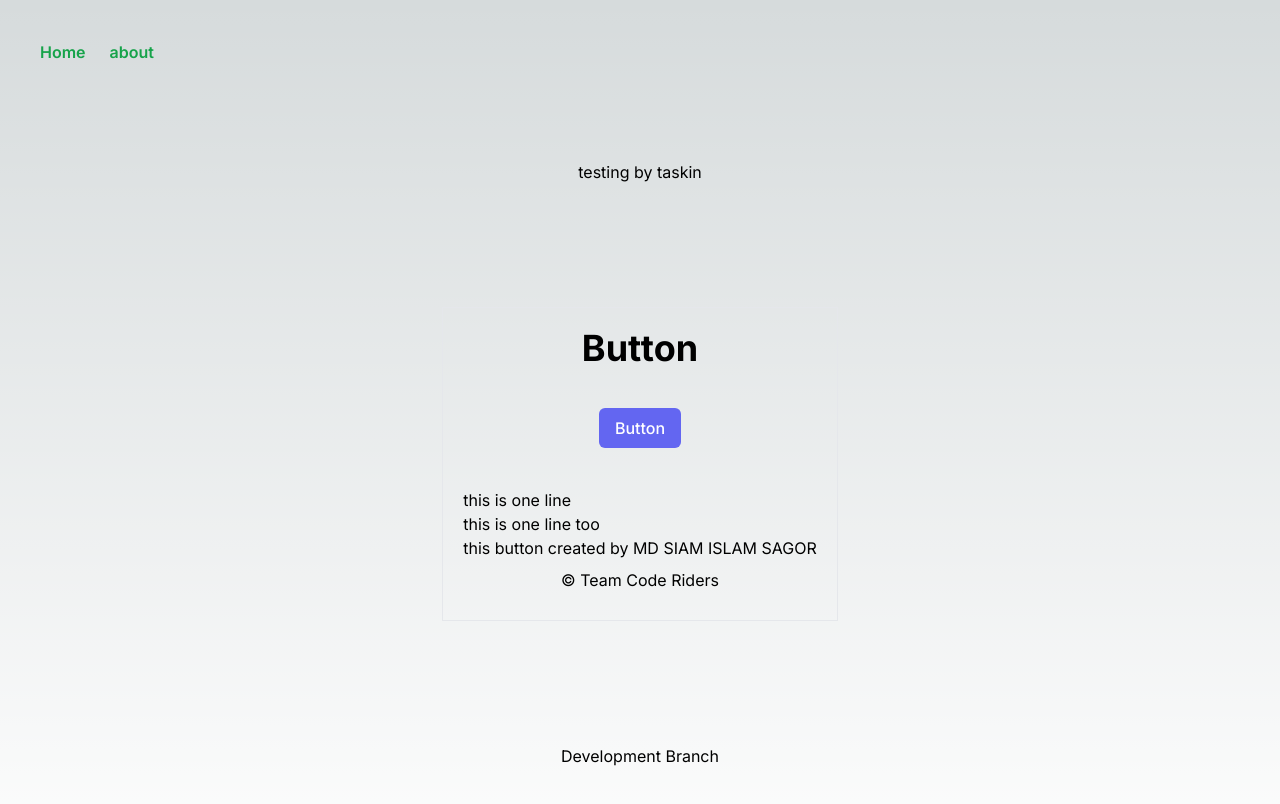
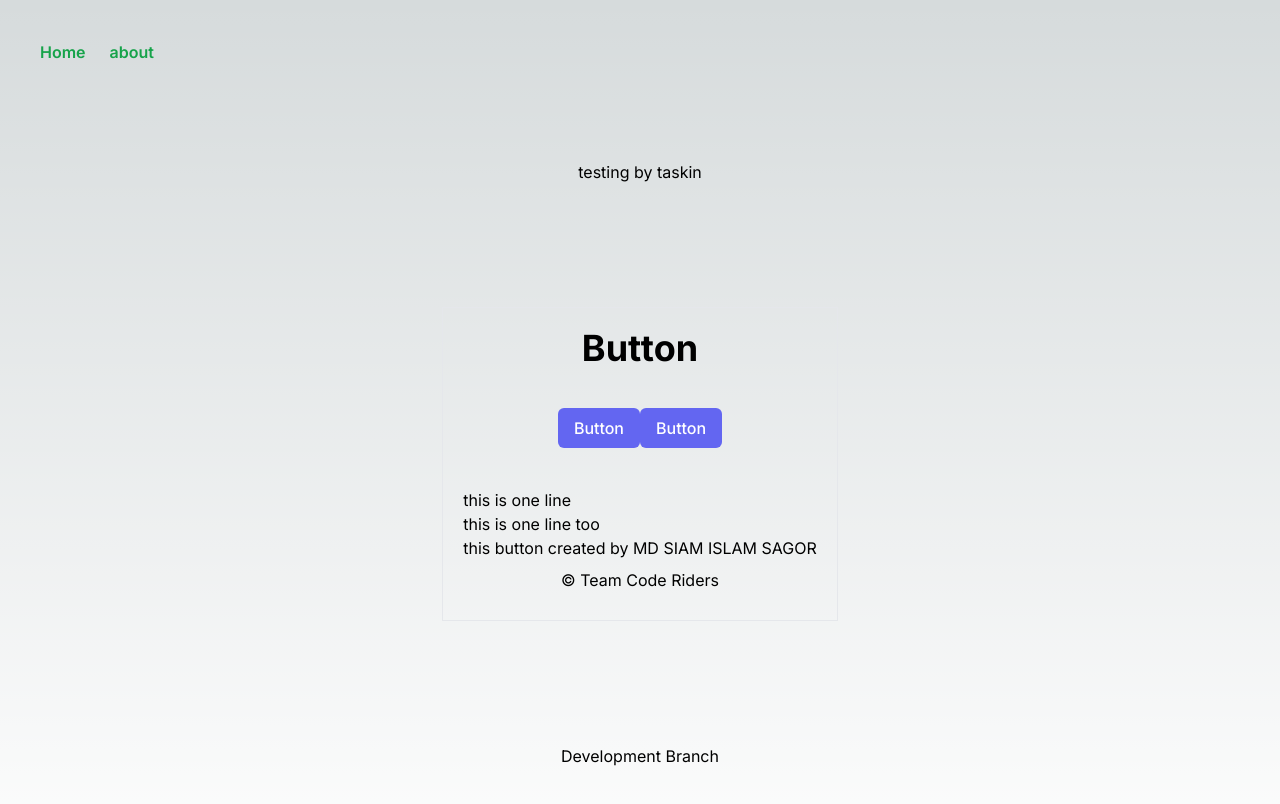
Before and after one commit to taskinahmadalfaruqe/testProject, a Next.js app: page / in a window 1280 px wide. Shown: the top 804 px of the page. Built offline with nearby package versions, Linux system fonts and the light colour scheme.

Commit message:
duplicate the button

```diff
--- a/src/components/Button.jsx
+++ b/src/components/Button.jsx
@@ -5,6 +5,9 @@ const Button = () => {
         Button
       </h1>
       <div className=" text-center my-10">
+        <button className="bg-indigo-500 hover:bg-indigo-400 duration-300 text-white font-medium rounded-md p-2 px-4 active:scale-95">
+          Button
+        </button>
         <button className="bg-indigo-500 hover:bg-indigo-400 duration-300 text-white font-medium rounded-md p-2 px-4 active:scale-95">
           Button
         </button>
```
